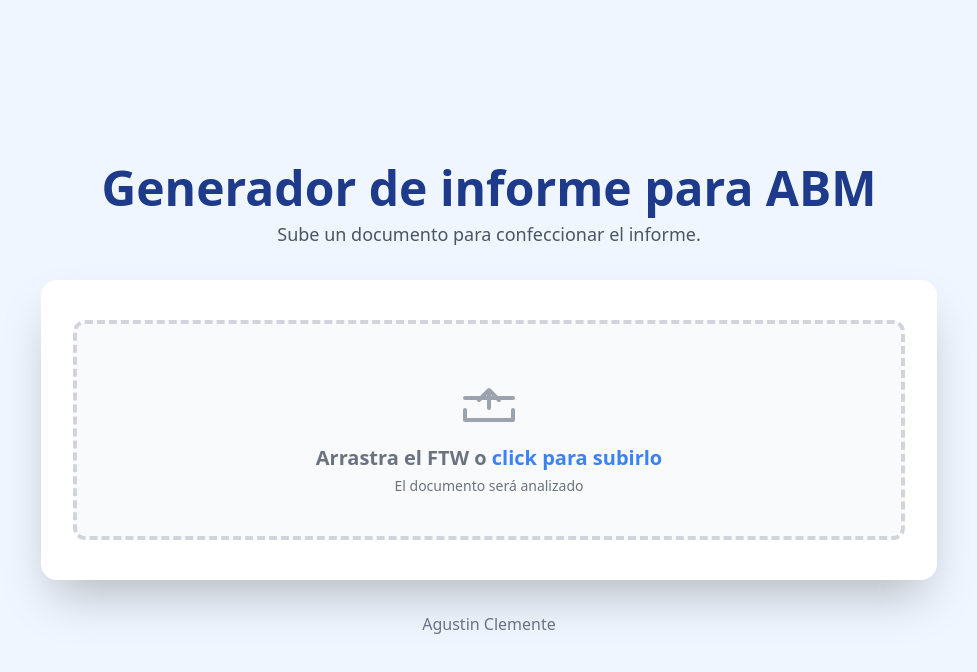
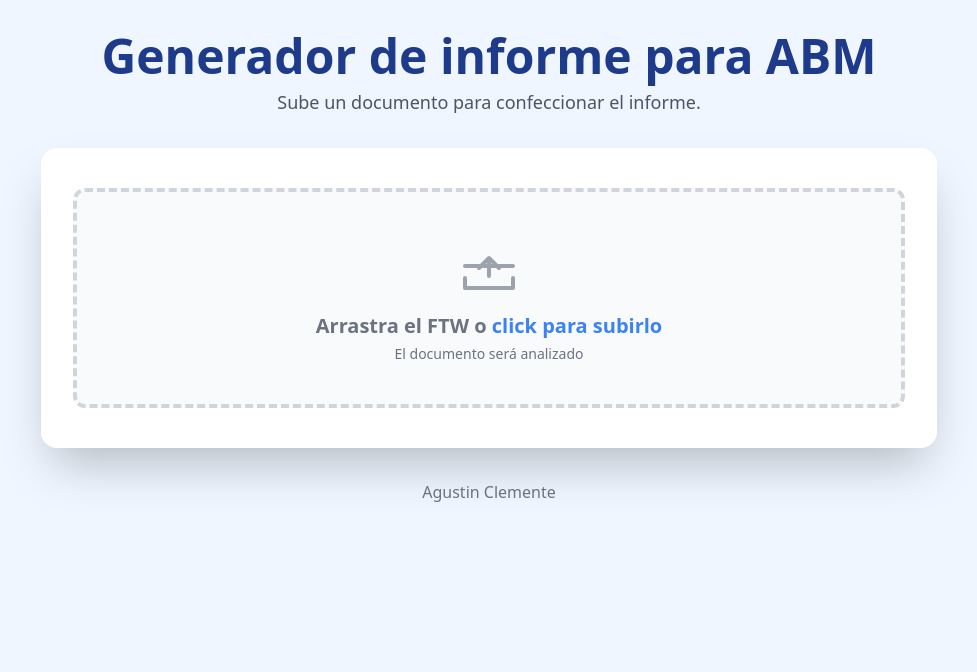
Before and after one commit to Agustin-Clemente/generador-de-informe-para-abm, a React (Vite) app: page / in a window 1280 px wide. Shown: the top 672 px of the page, without its empty margins (151-1128 px from the left). Built offline with nearby package versions, Linux system fonts and the light colour scheme; no server answers.

Commit message:
resolviendo scroll vertical

```diff
--- a/App.tsx
+++ b/App.tsx
@@ -86,7 +86,7 @@ const App: React.FC = () => {
   };
 
   return (
-    <div className="min-h-screen bg-brand-light flex flex-col items-center justify-center p-4 sm:p-6 lg:p-8">
+    <div className="min-h-screen bg-brand-light flex flex-col p-4 sm:p-6 lg:p-8">
       <div className="w-full max-w-4xl mx-auto">
         <header className="text-center mb-8">
           <h1 className="text-4xl sm:text-5xl font-extrabold text-brand-dark">
```
